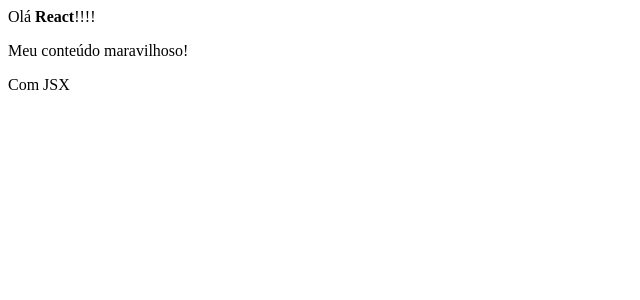
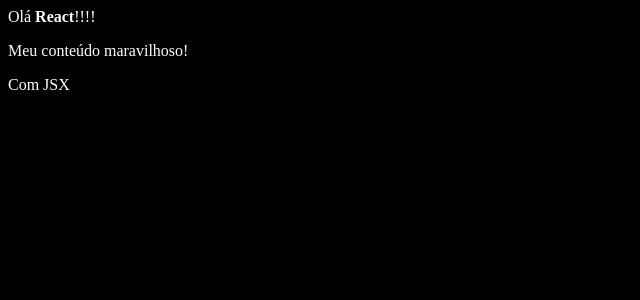
Before and after one commit to AlexandreQuintela/fundamentos-react, a React (Create React App) app: page / in a window 1280 px wide. Shown: the top 300 px of the page, without its empty margins (0-640 px from the left). Built offline with nearby package versions, Linux system fonts and the light colour scheme.

Commit message:
Criacao do index.css e importacao do mesmo

```diff
--- /dev/null
+++ b/src/index.css
@@ -0,0 +1,4 @@
+body{
+    background-color: black;
+    color: white;
+}
--- a/src/index.jsx
+++ b/src/index.jsx
@@ -1,7 +1,10 @@
 import ReactDom from 'react-dom'
 import React from 'react'
+import './index.css'
+
 const conteudo = <p>Meu conteúdo maravilhoso!</p>
 const el = document.getElementById('root')
+
 ReactDom.render(
         <div>
             Olá <strong>React</strong>!!!!<br/>
```
